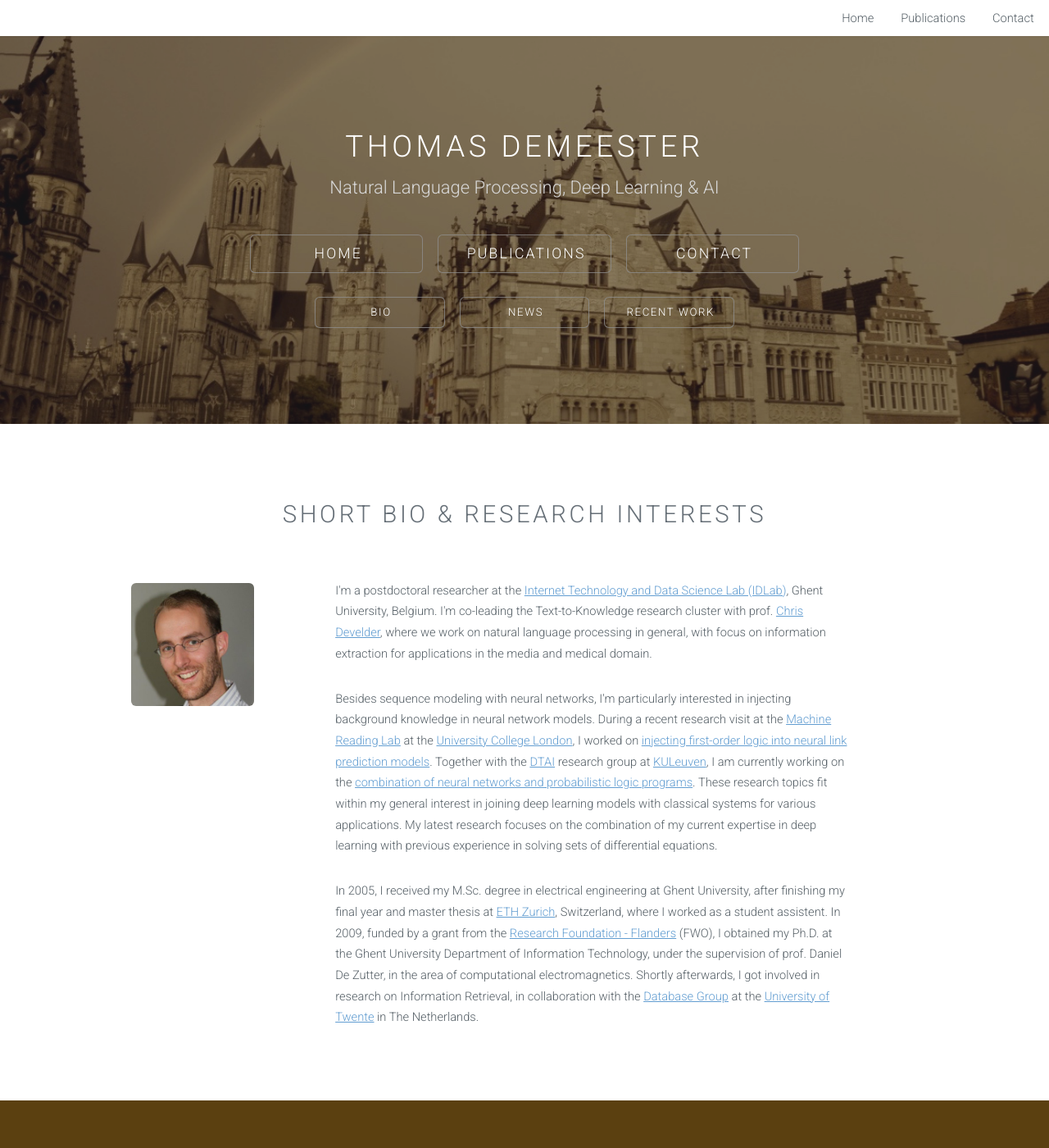
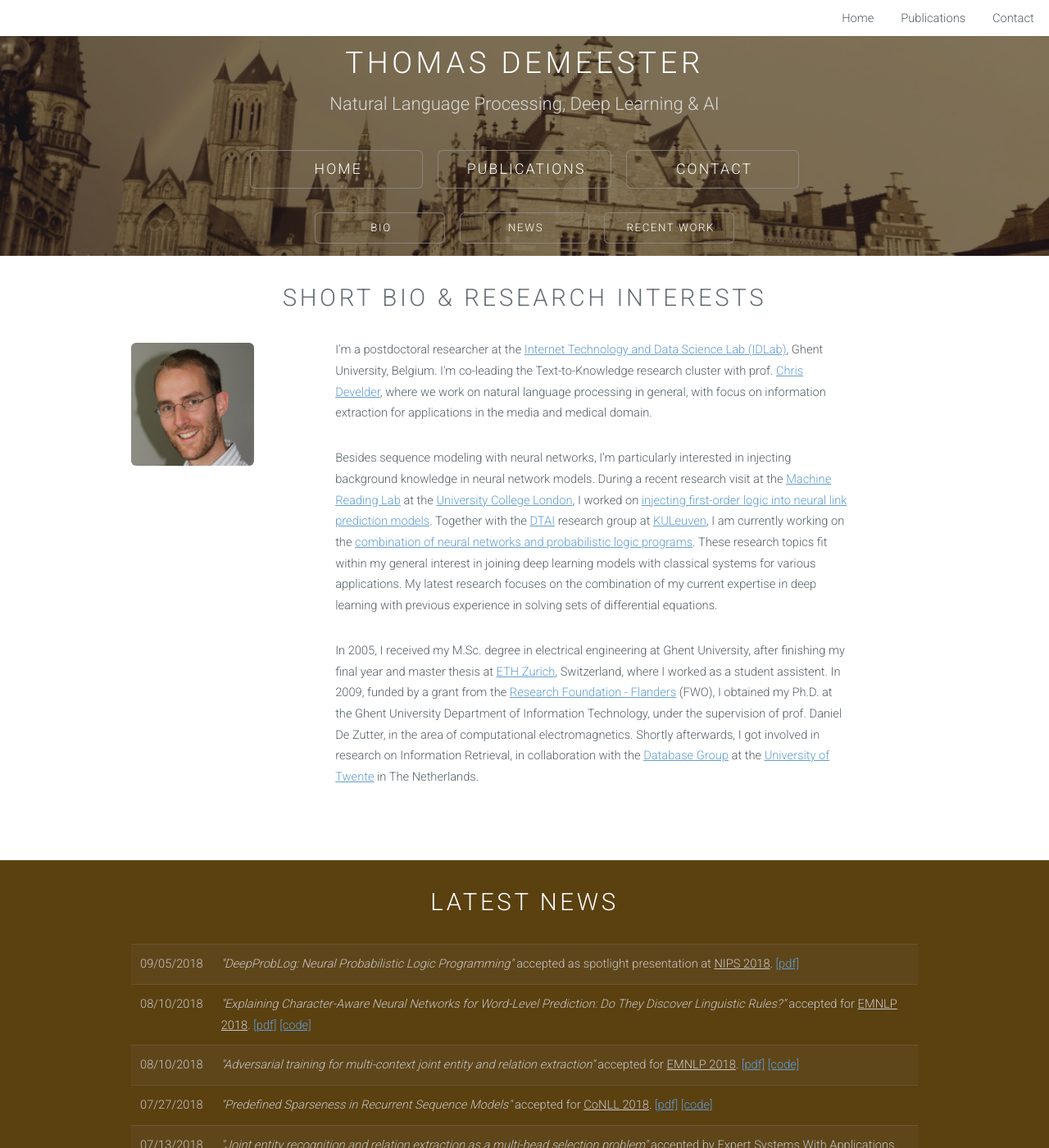
Before and after one commit to tdmeeste/tdmeeste.github.io, a Jekyll site: the page built from index.html, in a window 1280 px wide and 1400 px high. Shown: the whole window at 82% size. Built offline with Jekyll 4.4.1, drawn with Linux system fonts in a browser that asks for light colours.

Commit message:
adapted paddings

```diff
--- a/css/style-large.css
+++ b/css/style-large.css
@@ -13,7 +13,7 @@
 /* Banner */
 
 	#banner {
-		padding: 8em 0;
+		padding: 1em 0;
 	}
 
 		#banner h2 {
--- a/css/style-medium.css
+++ b/css/style-medium.css
@@ -31,7 +31,7 @@
 /* Banner */
 
 	#banner {
-		padding: 6em 1em;
+		padding: 1em 1em;
 	}
 
 		#banner .button {
--- a/css/style-small.css
+++ b/css/style-small.css
@@ -50,7 +50,7 @@
 /* Banner */
 
 	#banner {
-		padding: 5em 2em 4em 2em;
+		padding: 1em 2em 4em 2em;
 	}
 
 		#banner h2 {
--- a/css/style-xlarge.css
+++ b/css/style-xlarge.css
@@ -13,5 +13,5 @@
 /* Banner */
 
 	#banner {
-		padding: 9em 0;
+		padding: 1em 0;
 	}
--- a/css/style-xsmall.css
+++ b/css/style-xsmall.css
@@ -60,5 +60,5 @@
 /* Banner */
 
 	#banner {
-		padding: 5em 2em 4em 2em;
+		padding: 1em 2em 4em 2em;
 	}
--- a/css/style.css
+++ b/css/style.css
@@ -149,11 +149,11 @@
 	}
 
     .bottom-vspace05 {
-        margin-bottom: 5em;
+        margin-bottom: 2em;
     }
 
     .top-vspace05 {
-        margin-top: 5em;
+        margin-top: 1em;
     }
 
 
@@ -191,7 +191,7 @@
 
 	header.major {
 		text-align: center;
-		margin: 0 0 4em 0;
+		margin: 0 0 1em 0;
 	}
 
 		header.major h2 {
@@ -861,7 +861,7 @@
 /* Wrapper */
 
 	.wrapper {
-		padding: 6em 0 4em 0;
+		padding: 2em 0 4em 0;
 	}
 
 		.wrapper.style1 {
```
